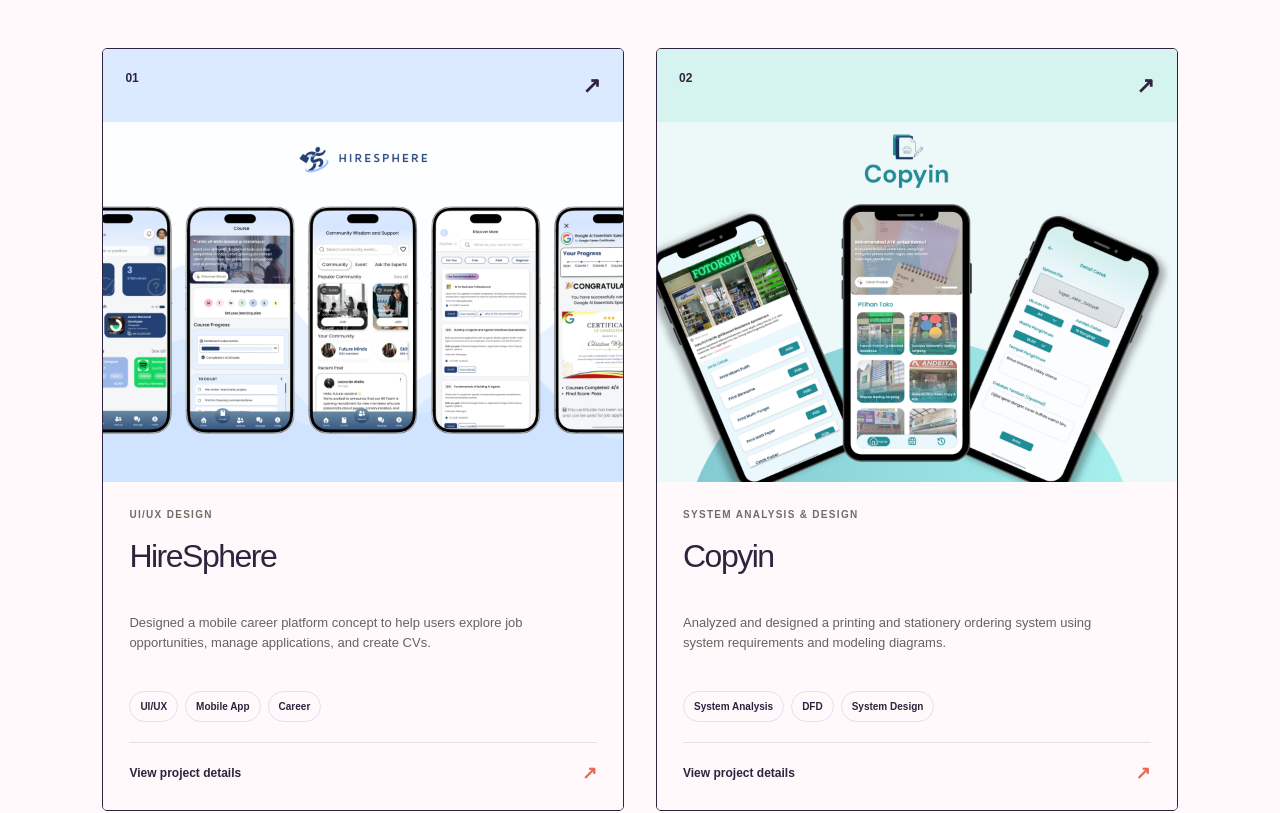
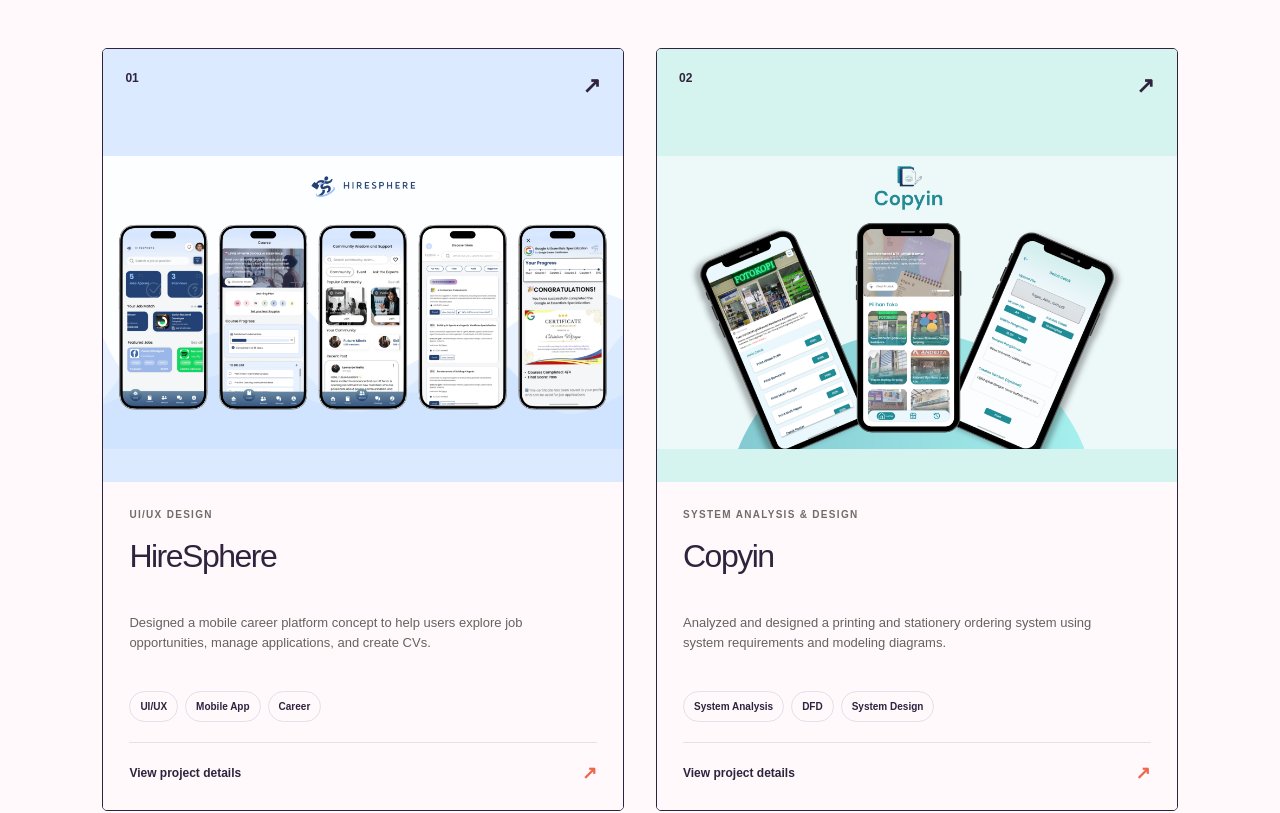
Before and after one commit to LaverinaC02/laverina-portfolio, a Next.js app: page / in a window 1280 px wide. Shown: the part 1740-2553 px from the top of the page. Built offline with nearby package versions, Linux system fonts and the light colour scheme.

Commit message:
Update globals.css

```diff
--- a/app/globals.css
+++ b/app/globals.css
@@ -2841,7 +2841,8 @@ body {
 }
 
 
-/* PROJECT IMAGES — FILL THE CARD WIDTH */
+
+/* PROJECT IMAGE — BIG, FULL, NOT CROPPED */
 
 .project-visual {
   width: 100%;
@@ -2851,22 +2852,22 @@ body {
   display: flex;
   align-items: center;
   justify-content: center;
+  background: transparent;
 }
 
 .project-visual .project-image {
   display: block;
   width: 100%;
   height: 100%;
-  max-width: none;
+  object-fit: contain;
+  object-position: center;
   margin: 0;
-  object-fit: cover;
-  object-position: center;
+  padding: 0;
   transform: none;
 }
 
 @media (max-width: 700px) {
   .project-visual {
     height: 260px;
-    padding: 0;
-  }
-}
+  }
+}
```
